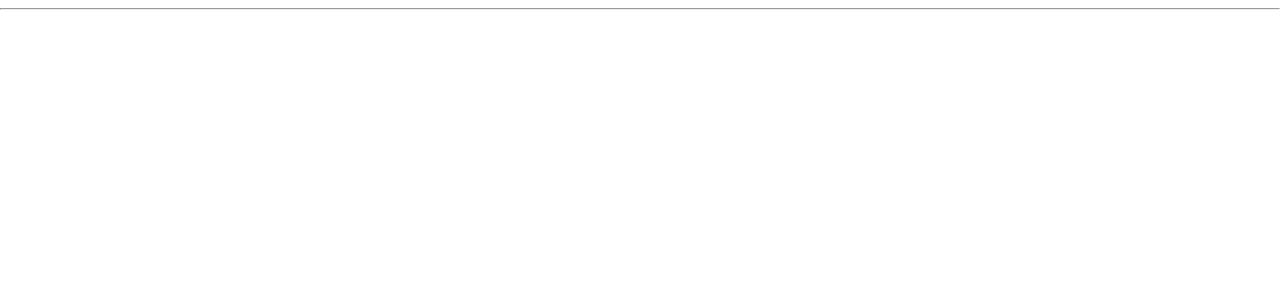
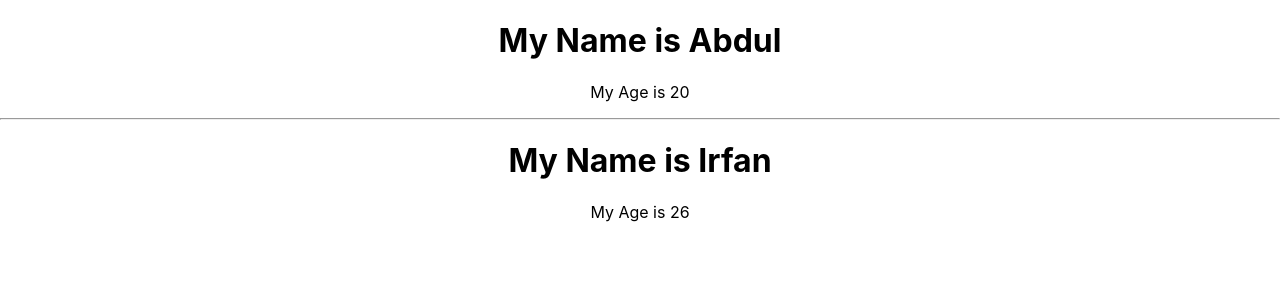
Before and after one commit to HatimSaif/bootcamp-react-app, a React (Create React App) app: page / in a window 1280 px wide. Shown: the top 300 px of the page. Built offline with nearby package versions, Linux system fonts and the light colour scheme.

Commit message:
Correct the naming convention of the child Component

```diff
--- a/src/App.js
+++ b/src/App.js
@@ -3,9 +3,9 @@ import ContactDetails from './contactdetails';
 function App() {
   return (
     <div className="App">
-      <contactDetails name="Abdul" age="20" />
+      <ContactDetails MyName="Abdul" MyAge="20" />
       <hr />
-      <contactDetails name="Hatim" age="25" />
+      <ContactDetails MyName="Irfan" MyAge="26" />
     </div>
   );
 }
--- a/src/contactdetails.js
+++ b/src/contactdetails.js
@@ -3,8 +3,8 @@ import React from 'react';
 function ContactDetails(props) {
     return (
         <div>
-            <h1>My Name is {props.name}</h1>
-            <p>My Age is {props.age}</p>
+            <h1>My Name is {props.MyName}</h1>
+            <p>My Age is {props.MyAge}</p>
         </div>
     );
 }
```
Also changed, not shown: 1 other file (tests, documents, lock files or other folders).
